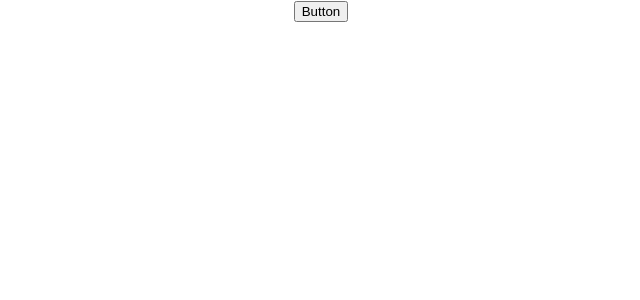
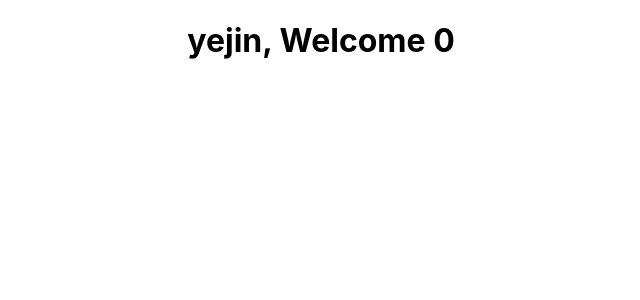
Before and after one commit to uiop5809/React-Study, a React (Create React App) app: page / in a window 1280 px wide. Shown: the top 300 px of the page, without its empty margins (319-959 px from the left). Built offline with nearby package versions, Linux system fonts and the light colour scheme.

Commit message:
Condition

```diff
--- a/src/App.js
+++ b/src/App.js
@@ -1,10 +1,10 @@
 import "./App.css";
-import Event from "./components/Event/Event";
+import Condition from "./components/ConditionalRendering/Condition";
 
 function App() {
   return (
     <div className="App">
-      <Event />
+      <Condition />
     </div>
   );
 }
--- /dev/null
+++ b/src/components/ConditionalRendering/Condition.jsx
@@ -0,0 +1,32 @@
+import React from "react";
+
+// 로그인 됐을 때
+function UserGreeting(props) {
+  return (
+    <h1>
+      {props.name && `${props.name},`} Welcome{" "}
+      {props.count && `It's ${props.count} items`}
+    </h1>
+  );
+}
+// 로그인 안 됐을 때
+function GuestGreeting(props) {
+  return <h1>Please sign up.</h1>;
+}
+
+function Greeting(props) {
+  return props.isLoggedIn ? (
+    <UserGreeting name="yejin" count={0} />
+  ) : (
+    <GuestGreeting />
+  );
+}
+
+export default function Condition() {
+  const isLoggedIn = true;
+  return (
+    <div>
+      <Greeting isLoggedIn={isLoggedIn} />
+    </div>
+  );
+}
```
